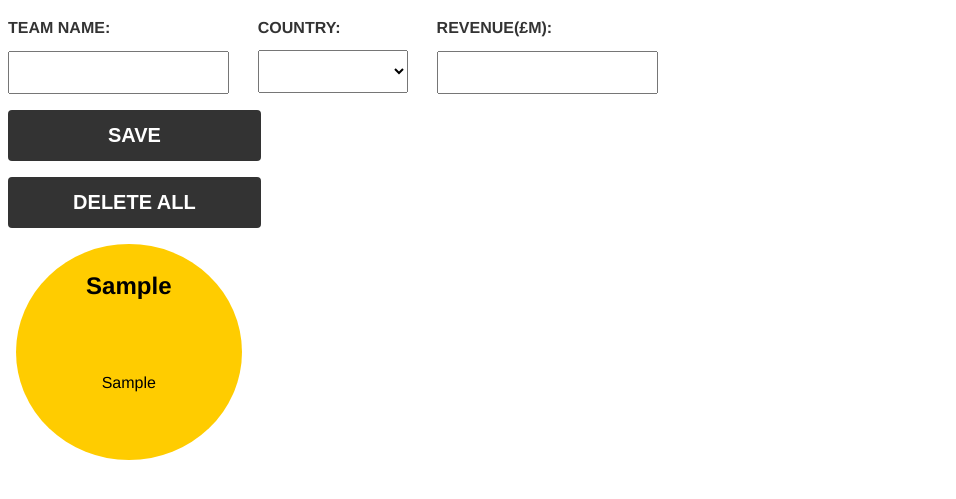
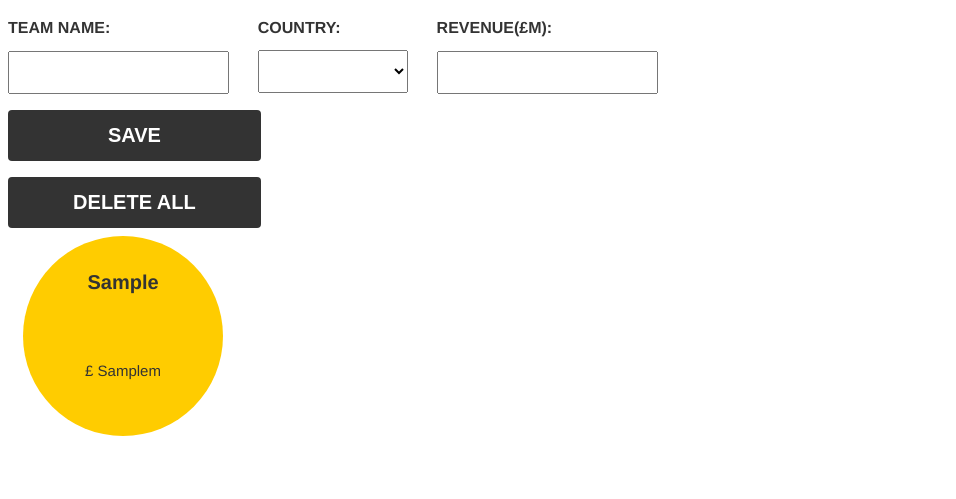
Before and after one commit to drew-mn/Week6_Weekend_Homework, a plain HTML site: page index.html in a window 1280 px wide. Both pictures are taken after typing "Sample", "Sample" into the empty fields and a click on the input "SAVE". Shown: the part 119-618 px from the top of the page, without its empty margins (0-956 px from the left). Drawn offline with Linux system fonts and the light colour scheme.

Commit message:
MVP and acceptable css

```diff
--- a/css/style.css
+++ b/css/style.css
@@ -57,19 +57,50 @@ h1 {
   text-align: center;
 }
 
+h2 {
+  list-style-type: none;
+  font-family: helvetica;
+  font-size: 20px;
+  color: #333;
+  margin-top: 35px;
+}
+
+h3 {
+  list-style-type: none;
+  font-family: helvetica;
+  font-size: 18px;
+  color: #333;
+}
+
+p {
+  list-style-type: none;
+  font-family: helvetica;
+  font-size: 15px;
+  color: #333;
+}
+
+p::before {
+  content: "£ ";
+}
+
+p::after {
+  content: "m";
+}
+
+
 .list-item {
   display: inline-flex;
   flex-direction: column;
   flex-wrap: wrap;
   list-style: none;
-  margin: 0.5rem 0.5rem;
-  padding: 0.5rem 0.8rem;
   width: 200px;
   height: 200px;
   border-radius: 50%;
   background: #ffcc00;
   font-family: helvetica;
   text-align: center;
+  margin-left: 15px;
+  margin-right: 15px
 }
 
 input {
@@ -89,7 +120,6 @@ input {
 input[type=text] {
     width: 100%;
     padding: 12px 20px;
-    /* margin: 8px 0; */
     display: inline-block;
 }
 
--- a/js/app.js
+++ b/js/app.js
@@ -33,7 +33,6 @@ const createListItem = function (form) {
   const revenue = document.createElement('p');
   revenue.textContent = form.revenue.value;
   listItem.appendChild(revenue);
-
   return listItem;
 }
 
```
Also changed, not shown: index.html (+0 -3 lines).
